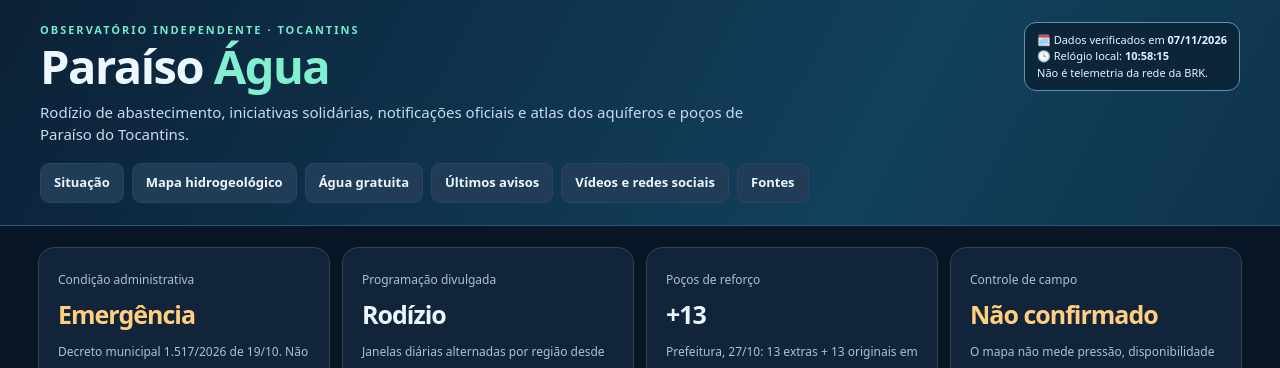
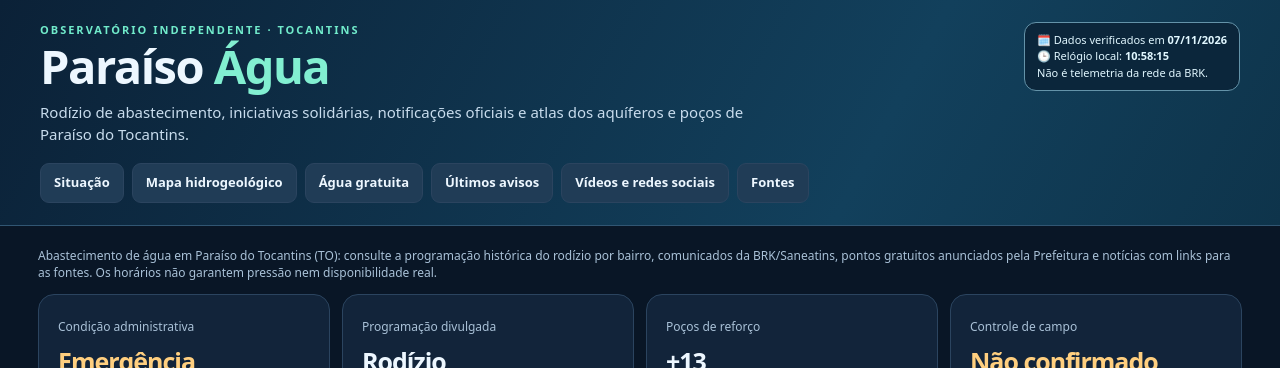
Before and after one commit to msaulohenrique/msaulohenrique.github.io, a Jekyll site: the page paraiso-agua/index.html, which Jekyll copies as it is, in a window 1280 px wide and 900 px high, cut to the strip 0-368 px from the top of the window. Built offline with Jekyll 4.4.1, drawn with Linux system fonts in a browser that asks for light colours.

Commit message:
SEO: canonical, social metadata, structured data and crawlable introduction

```diff
--- a/paraiso-agua/index.html
+++ b/paraiso-agua/index.html
@@ -2,8 +2,24 @@
 <html lang="pt-BR">
 <head>
 <meta charset="utf-8"><meta name="viewport" content="width=device-width,initial-scale=1,viewport-fit=cover">
-<meta name="description" content="Observatório independente do abastecimento, rodízio, poços e aquíferos em Paraíso do Tocantins. Fontes e datas verificáveis.">
-<title>Paraíso Água | Monitoramento e mapa</title>
+<meta name="description" content="Consulte o rodízio de água em Paraíso do Tocantins, horários por bairro, avisos da BRK, pontos gratuitos, mapa e reportagens com fontes verificáveis.">
+<title>Falta de água em Paraíso do Tocantins | Rodízio e avisos — Paraíso Água</title>
+<meta name="robots" content="index,follow,max-image-preview:large,max-snippet:-1">
+<link rel="canonical" href="https://msaulohenrique.github.io/paraiso-agua/">
+<meta name="author" content="Observatório Paraíso Água">
+<meta name="theme-color" content="#091626">
+<meta property="og:type" content="website">
+<meta property="og:locale" content="pt_BR">
+<meta property="og:site_name" content="Observatório Paraíso Água">
+<meta property="og:title" content="Falta de água em Paraíso do Tocantins | Rodízio, bairros e avisos">
+<meta property="og:description" content="Consulte o rodízio de água em Paraíso do Tocantins, horários por bairro, avisos da BRK, pontos gratuitos e reportagens. Dados com fontes e datas; não é medição em tempo real.">
+<meta property="og:url" content="https://msaulohenrique.github.io/paraiso-agua/">
+<meta name="twitter:card" content="summary">
+<meta name="twitter:title" content="Paraíso Água | Rodízio e avisos em Paraíso do Tocantins">
+<meta name="twitter:description" content="Horários por bairro, pontos gratuitos, comunicados oficiais e vídeos sobre o abastecimento em Paraíso do Tocantins.">
+<link rel="sitemap" type="application/xml" href="https://msaulohenrique.github.io/paraiso-agua/sitemap.xml">
+<script type="application/ld+json">{"@context":"https://schema.org","@type":"WebSite","name":"Observatório Paraíso Água","url":"https://msaulohenrique.github.io/paraiso-agua/","description":"Observatório independente de utilidade pública sobre o abastecimento de água em Paraíso do Tocantins, com rodízio, pontos gratuitos, avisos oficiais e fontes verificáveis.","inLanguage":"pt-BR","about":{"@type":"Place","name":"Paraíso do Tocantins","address":{"@type":"PostalAddress","addressLocality":"Paraíso do Tocantins","addressRegion":"TO","addressCountry":"BR"}}}</script>
+
 <link rel="stylesheet" href="https://unpkg.com/leaflet@1.9.4/dist/leaflet.css">
 <style>
 :root{--bg:#091626;--panel:#12243a;--panel2:#192e48;--line:#2b445f;--tx:#edf7ff;--mute:#a9c1d7;--blue:#6fd7f8;--green:#71ebcb;--orange:#ffcf7f;--red:#ff9a98}
@@ -45,6 +61,7 @@
 <nav><a href="#situacao">Situação</a><a href="#atlas">Mapa hidrogeológico</a><a href="#pontos">Água gratuita</a><a href="#avisos">Últimos avisos</a><a href="#midia">Vídeos e redes sociais</a><a href="#fontes">Fontes</a></nav></header>
 <main>
 <section id="situacao">
+<p class="small">Abastecimento de água em Paraíso do Tocantins (TO): consulte a programação histórica do rodízio por bairro, comunicados da BRK/Saneatins, pontos gratuitos anunciados pela Prefeitura e notícias com links para as fontes. Os horários não garantem pressão nem disponibilidade real.</p>
 <div class="cards">
 <article class="card"><small>Condição administrativa</small><div class="big" style="color:var(--orange)">Emergência</div><small>Decreto municipal 1.517/2026 de 19/10. Não significa paralisação total.</small></article>
 <article class="card"><small>Programação divulgada</small><div class="big">Rodízio</div><small>Janelas diárias alternadas por região desde 11/10.</small></article>
```
